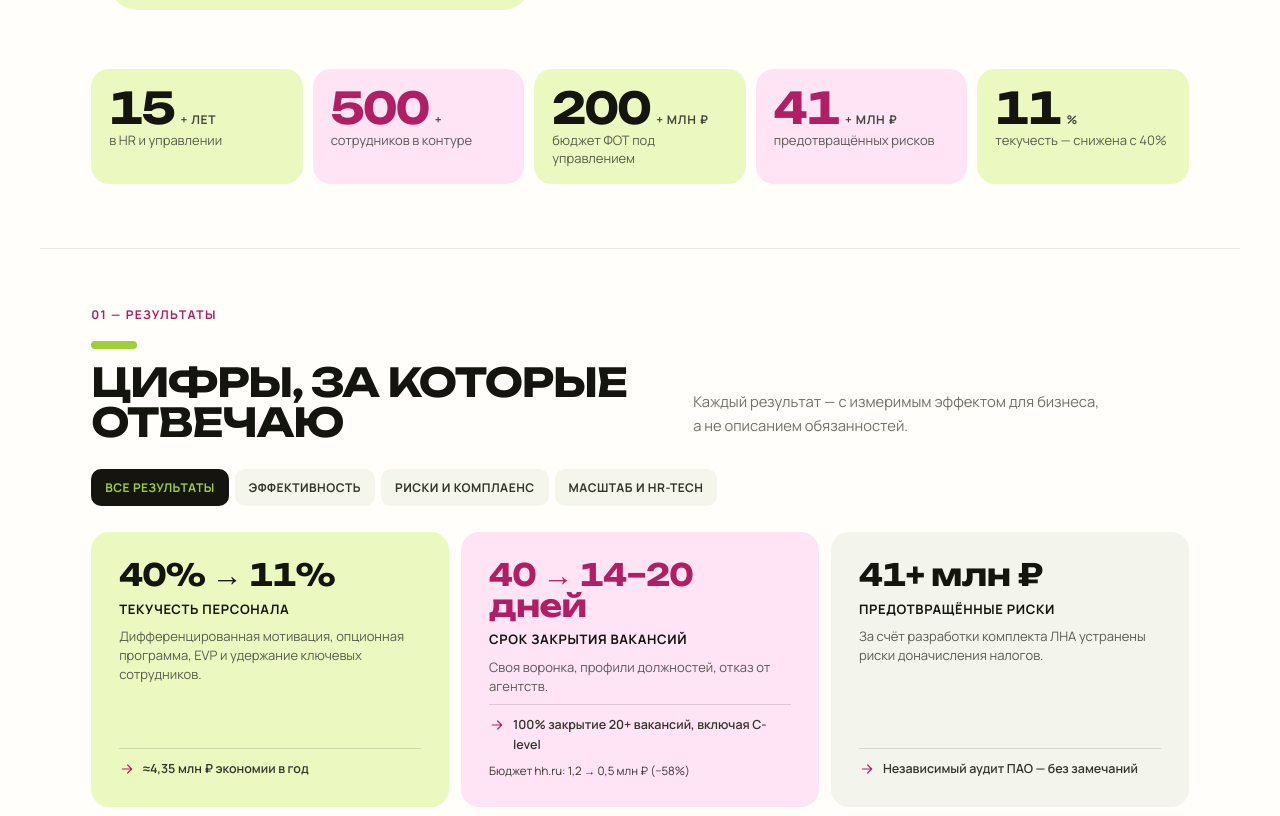
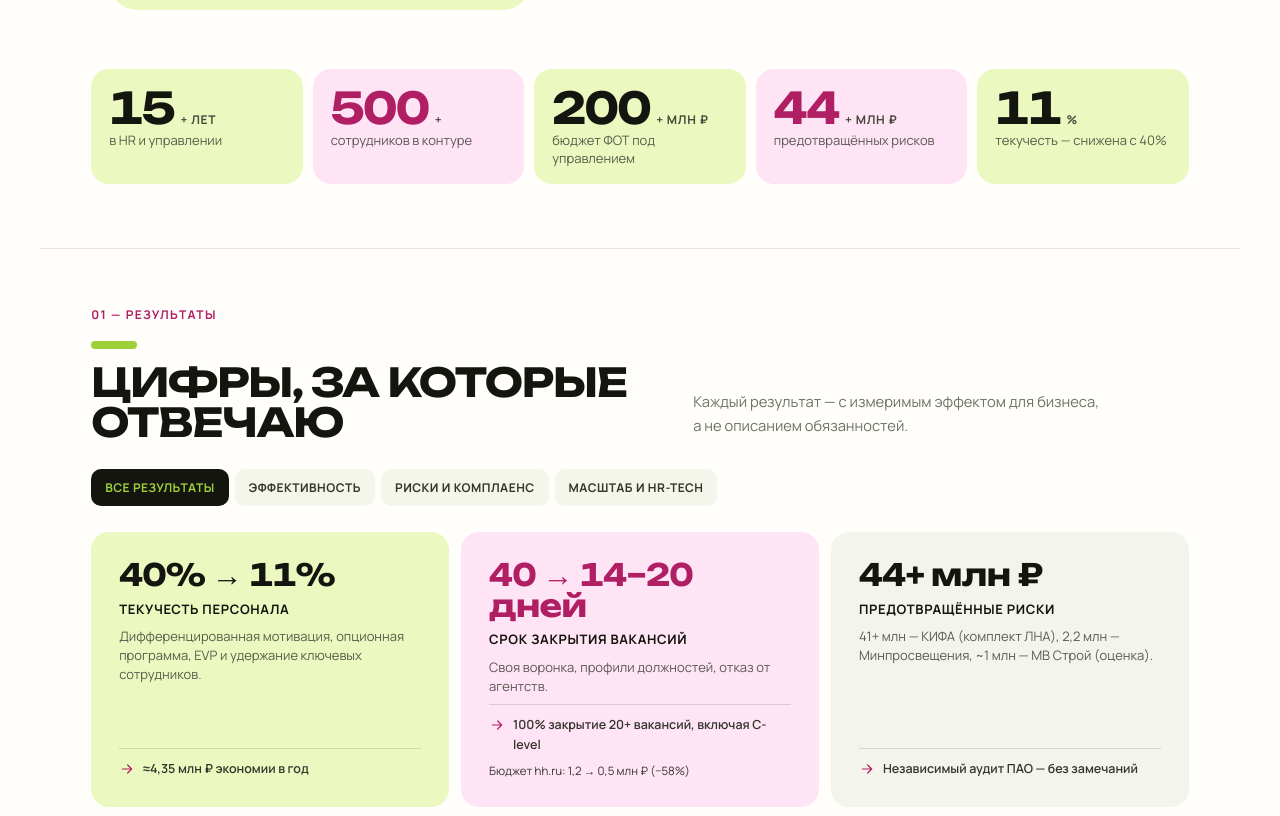
Before and after one commit to kraishkinaa/kraishkinaa.github.io, a plain HTML site: page index.html in a window 1280 px wide. Shown: the part 552-1368 px from the top of the page. Drawn offline with Linux system fonts and the light colour scheme.

Commit message:
Aggregate prevented risks: 44+ mln RUB

```diff
--- a/assets/content.js
+++ b/assets/content.js
@@ -17,7 +17,7 @@ window.RESUME = {
       name: "Андрей Краишкин",
       title: "Андрей Краишкин — HR-директор / CHRO",
       description:
-        "HR-директор с 15+ годами опыта: построение HR-функции с нуля, трудовое право и комплаенс, снижение текучести с 40% до 11%, предотвращение рисков на 41+ млн ₽."
+        "HR-директор с 15+ годами опыта: построение HR-функции с нуля, трудовое право и комплаенс, снижение текучести с 40% до 11%, предотвращение рисков на 44+ млн ₽."
     },
     ui: {
       footerRole: "HR-директор / CHRO",
@@ -66,7 +66,7 @@ window.RESUME = {
         { value: 15, suffix: "+ лет", label: "в HR и управлении" },
         { value: 500, suffix: "+", label: "сотрудников в контуре" },
         { value: 200, suffix: "+ млн ₽", label: "бюджет ФОТ под управлением" },
-        { value: 41, suffix: "+ млн ₽", label: "предотвращённых рисков" },
+        { value: 44, suffix: "+ млн ₽", label: "предотвращённых рисков" },
         { value: 11, suffix: "%", label: "текучесть — снижена с 40%" }
       ]
     },
@@ -92,9 +92,9 @@ window.RESUME = {
         },
         {
           cat: "risk",
-          metric: "41+ млн ₽",
+          metric: "44+ млн ₽",
           title: "Предотвращённые риски",
-          text: "За счёт разработки комплекта ЛНА устранены риски доначисления налогов.",
+          text: "41+ млн — КИФА (комплект ЛНА), 2,2 млн — Минпросвещения, ~1 млн — МВ Строй (оценка).",
           outcome: "Независимый аудит ПАО — без замечаний"
         },
         {
@@ -162,7 +162,7 @@ window.RESUME = {
           points: [
             "Построил HR-функцию с нуля в период активного роста; прямое подчинение генеральному директору.",
             "По задаче ГД построил HR-инфраструктуру нового направления (эксплуатация отремонтированных объектов): оргструктура, должностные инструкции, профили компетенций, найм — направление запущено в срок.",
-            "Устранил 20+ нарушений ТК РФ (риски штрафов 500+ тыс. ₽); внедрил полный пакет кадровой документации и шаблонов приказов — повторные нарушения сведены к нулю.",
+            "Устранил 20+ нарушений ТК РФ (оценка рисков ~1 млн ₽); внедрил полный пакет кадровой документации и шаблонов приказов — повторные нарушения сведены к нулю.",
             "Внедрил систему оценки рабочего персонала на объектах — руководство впервые получило объективные данные для решений по линейному персоналу.",
             "Создал систему подбора с воронкой и метриками (стоимость и скорость закрытия); лично провёл 50+ собеседований, закрыл 4 ключевые вакансии.",
             "Подготовил ТЗ на внедрение 1С:ЗУП и CRM — основа цифровизации HR-процессов."
@@ -295,7 +295,7 @@ window.RESUME = {
       name: "Andrey Kraishkin",
       title: "Andrey Kraishkin — HR Director / CHRO",
       description:
-        "HR Director with 15+ years of experience: building HR functions from scratch, employment law and compliance, reducing turnover from 40% to 11%, preventing risks worth RUB 41M+."
+        "HR Director with 15+ years of experience: building HR functions from scratch, employment law and compliance, reducing turnover from 40% to 11%, preventing risks worth RUB 44M+."
     },
     ui: {
       footerRole: "HR Director / CHRO",
@@ -344,7 +344,7 @@ window.RESUME = {
         { value: 15, suffix: "+ years", label: "in HR and management" },
         { value: 500, suffix: "+", label: "employees in scope" },
         { value: 200, suffix: "+ M RUB", label: "payroll budget managed" },
-        { value: 41, suffix: "+ M RUB", label: "risks prevented" },
+        { value: 44, suffix: "+ M RUB", label: "risks prevented" },
         { value: 11, suffix: "%", label: "turnover — down from 40%" }
       ]
     },
@@ -370,9 +370,9 @@ window.RESUME = {
         },
         {
           cat: "risk",
-          metric: "RUB 41M+",
+          metric: "RUB 44M+",
           title: "Risks prevented",
-          text: "A full set of local regulations removed tax assessment risks.",
+          text: "RUB 41M+ — KIFA (local regulations), RUB 2.2M — Ministry of Education, ~RUB 1M — MV Stroy (estimate).",
           outcome: "Independent audit of a public company — no findings"
         },
         {
@@ -440,7 +440,7 @@ window.RESUME = {
           points: [
             "Built the HR function from scratch during active growth; reported directly to the CEO.",
             "On the CEO's brief, built HR infrastructure for a new business line (operation of renovated properties): org structure, job descriptions, competency profiles, hiring — launched on time.",
-            "Removed 20+ labour code violations (RUB 500K+ fine risk); introduced the full HR documentation package and order templates — repeat violations reduced to zero.",
+            "Removed 20+ labour code violations (estimated risk ~RUB 1M); introduced the full HR documentation package and order templates — repeat violations reduced to zero.",
             "Introduced performance assessment for site workers — management gained objective data for line staff decisions for the first time.",
             "Built a recruitment funnel with metrics (cost and time to hire); personally conducted 50+ interviews and closed 4 key vacancies.",
             "Prepared the 1C:ZUP and CRM implementation brief, laying the foundation for HR digitalisation."
--- a/index.html
+++ b/index.html
@@ -4,7 +4,7 @@
 <meta charset="utf-8">
 <meta name="viewport" content="width=device-width, initial-scale=1">
 <title>Андрей Краишкин — HR-директор / CHRO</title>
-<meta name="description" content="HR-директор с 15+ годами опыта: построение HR-функции с нуля, трудовое право и комплаенс, снижение текучести с 40% до 11%, предотвращение рисков на 41+ млн ₽.">
+<meta name="description" content="HR-директор с 15+ годами опыта: построение HR-функции с нуля, трудовое право и комплаенс, снижение текучести с 40% до 11%, предотвращение рисков на 44+ млн ₽.">
 <meta name="theme-color" content="#FFFEFB">
 <meta property="og:type" content="profile">
 <meta property="og:title" content="Андрей Краишкин — HR-директор / CHRO">
```
Also changed, not shown: assets/img/og-image.jpg, 1 other file.
